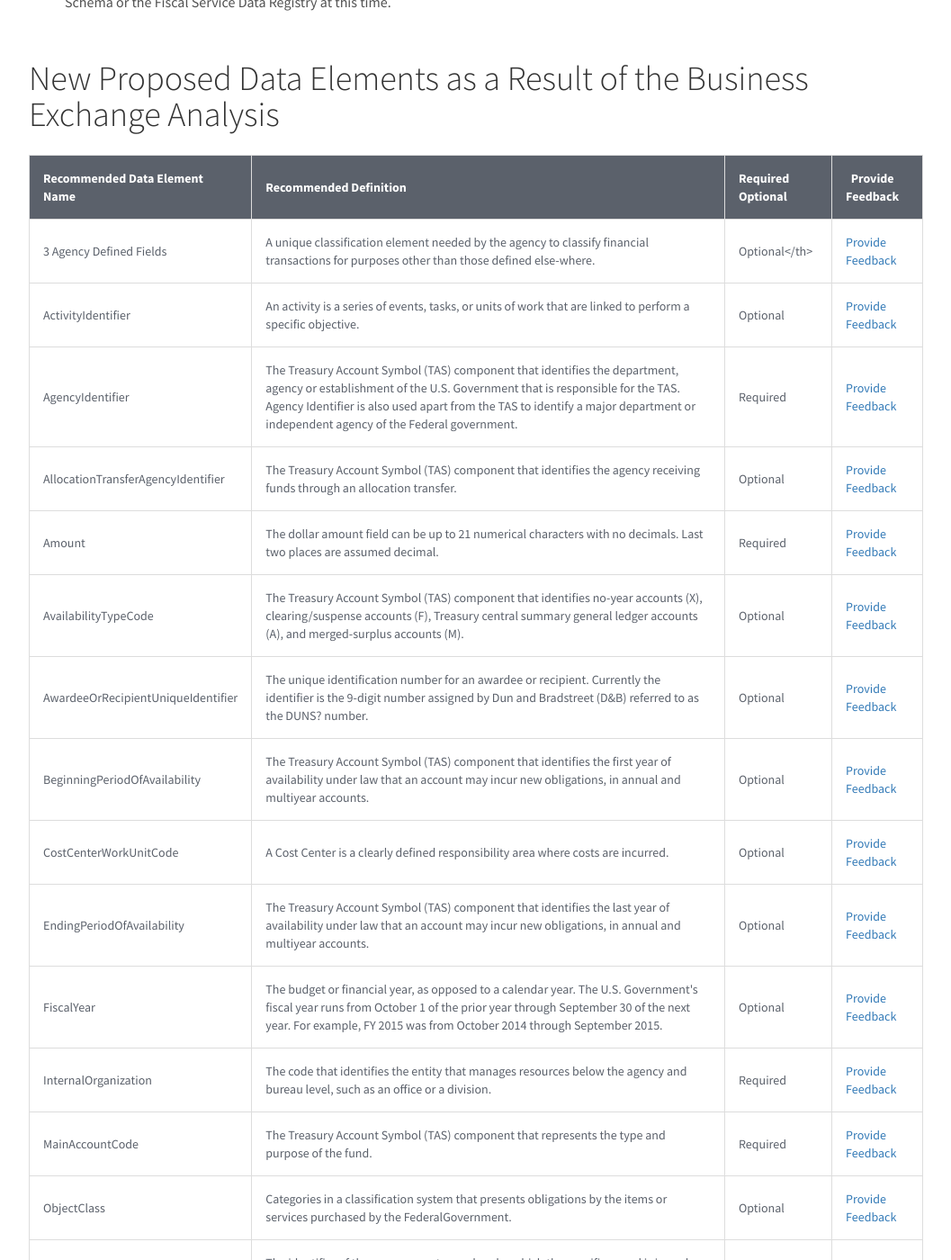
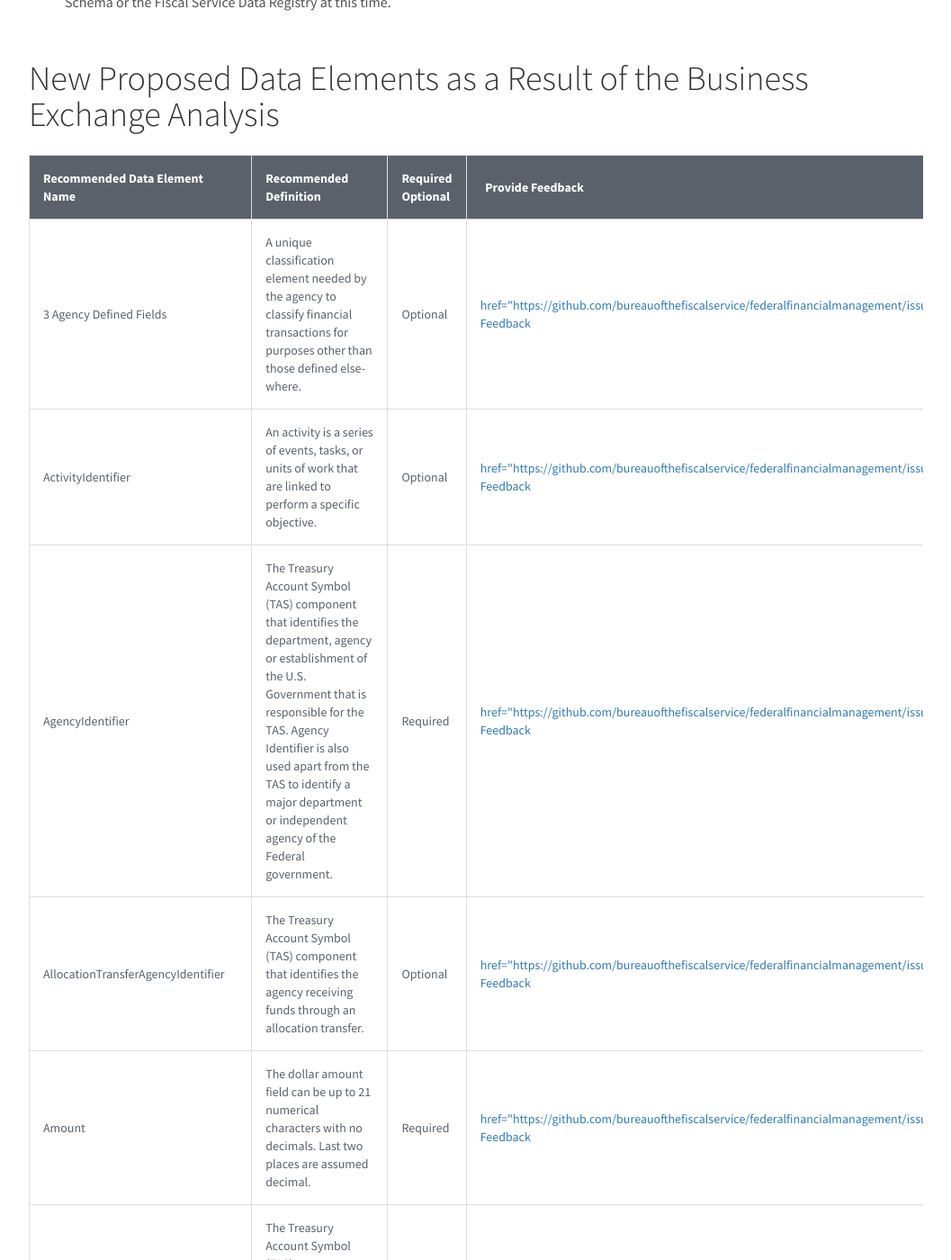
Before and after one commit to bureauofthefiscalservice/federalfinancialmanagement, a Jekyll site: the page built from business-exchange-standards.md, in a window 1280 px wide and 1400 px high, scrolled down 40122 px. Shown: the whole window at 90% size, without its empty margins (111-1168 px from the left). Built offline with Jekyll 4.4.1, drawn with Linux system fonts in a browser that asks for light colours; nearby versions of some CDN libraries; some of the changed text lies outside the part shown.

Commit message:
Update business-exchange-standards.md

```diff
--- a/business-exchange-standards.md
+++ b/business-exchange-standards.md
@@ -1750,55 +1750,55 @@ Thank you to all who provides input on these business exchange standards.
 <tr>
     <td>3 Agency Defined Fields</td>
     <td>A unique classification element needed by the agency to classify financial transactions for purposes other than those defined else-where.</td>
-    <td>Optional</th>
-    <td><a href="https://github.com/bureauofthefiscalservice/federalfinancialmanagement/issues/26">Provide Feedback</a></td>
+    <td>Optional</td>
+    <td><a> href="https://github.com/bureauofthefiscalservice/federalfinancialmanagement/issues/26">Provide Feedback</a></td>
   <tr>
     <td>ActivityIdentifier</td>
     <td>An activity is a series of events, tasks, or units of work that are linked to perform a specific objective. </td>
     <td>Optional</td>
-    <td><a href="https://github.com/bureauofthefiscalservice/federalfinancialmanagement/issues/26">Provide Feedback</a></td>
+    <td><a> href="https://github.com/bureauofthefiscalservice/federalfinancialmanagement/issues/26">Provide Feedback</a></td>
   </tr>
   <tr>
     <td>AgencyIdentifier</td>
     <td>The Treasury Account Symbol (TAS) component that identifies the department, agency or establishment of the U.S. Government that is responsible for the TAS.  Agency Identifier is also used apart from the TAS to identify a major department or independent agency of the Federal government.</td>
     <td>Required</td>
-    <td><a href="https://github.com/bureauofthefiscalservice/federalfinancialmanagement/issues/26">Provide Feedback</a></td>
+    <td><a> href="https://github.com/bureauofthefiscalservice/federalfinancialmanagement/issues/26">Provide Feedback</a></td>
   </tr>
   <tr>
     <td>AllocationTransferAgencyIdentifier</td>
     <td>The Treasury Account Symbol (TAS) component that identifies the agency receiving funds through an allocation transfer.</td>
     <td>Optional</td>
-    <td><a href="https://github.com/bureauofthefiscalservice/federalfinancialmanagement/issues/26">Provide Feedback</a></td>
+    <td><a> href="https://github.com/bureauofthefiscalservice/federalfinancialmanagement/issues/26">Provide Feedback</a></td>
   </tr>
   <tr>
     <td>Amount</td>
     <td>The dollar amount field can be up to 21 numerical characters with no decimals. Last two places are assumed decimal.</td>
     <td>Required </td>
-    <td><a href="https://github.com/bureauofthefiscalservice/federalfinancialmanagement/issues/26">Provide Feedback</a></td>
+    <td><a> href="https://github.com/bureauofthefiscalservice/federalfinancialmanagement/issues/26">Provide Feedback</a></td>
   </tr>
   <tr>
     <td>AvailabilityTypeCode</td>
     <td>The Treasury Account Symbol (TAS) component that identifies no-year accounts (X), clearing/suspense accounts (F), Treasury central summary general ledger accounts (A), and merged-surplus accounts (M).</td>
     <td>Optional</td>
-    <td><a href="https://github.com/bureauofthefiscalservice/federalfinancialmanagement/issues/26">Provide Feedback</a></td>
+    <td><a> href="https://github.com/bureauofthefiscalservice/federalfinancialmanagement/issues/26">Provide Feedback</a></td>
   </tr>
   <tr>
     <td>AwardeeOrRecipientUniqueIdentifier</td>
     <td>The unique identification number for an awardee or recipient. Currently the identifier is the 9-digit number assigned by Dun and Bradstreet (D&amp;B) referred to as the DUNS? number.</td>
     <td>Optional</td>
-    <td><a href="https://github.com/bureauofthefiscalservice/federalfinancialmanagement/issues/26">Provide Feedback</a></td>
+    <td><a> href="https://github.com/bureauofthefiscalservice/federalfinancialmanagement/issues/26">Provide Feedback</a></td>
   </tr>
   <tr>
     <td>BeginningPeriodOfAvailability</td>
     <td>The Treasury Account Symbol (TAS) component that identifies the first year of availability under law that an account may incur new obligations, in annual and multiyear accounts.</td>
     <td>Optional</td>
-    <td><a href="https://github.com/bureauofthefiscalservice/federalfinancialmanagement/issues/26">Provide Feedback</a></td>
+    <td><a> href="https://github.com/bureauofthefiscalservice/federalfinancialmanagement/issues/26">Provide Feedback</a></td>
   </tr>
   <tr>
     <td>CostCenterWorkUnitCode</td>
     <td>A Cost Center is a clearly defined responsibility area where costs are incurred.</td>
     <td>Optional</td>
-    <td><a href="https://github.com/bureauofthefiscalservice/federalfinancialmanagement/issues/26">Provide Feedback</a></td>
+    <td><a> href="https://github.com/bureauofthefiscalservice/federalfinancialmanagement/issues/26">Provide Feedback</a></td>
   </tr>
   <tr>
     <td>EndingPeriodOfAvailability</td>
```
Also changed, not shown: other parts of business-exchange-standards.md (+1 -1 lines).
